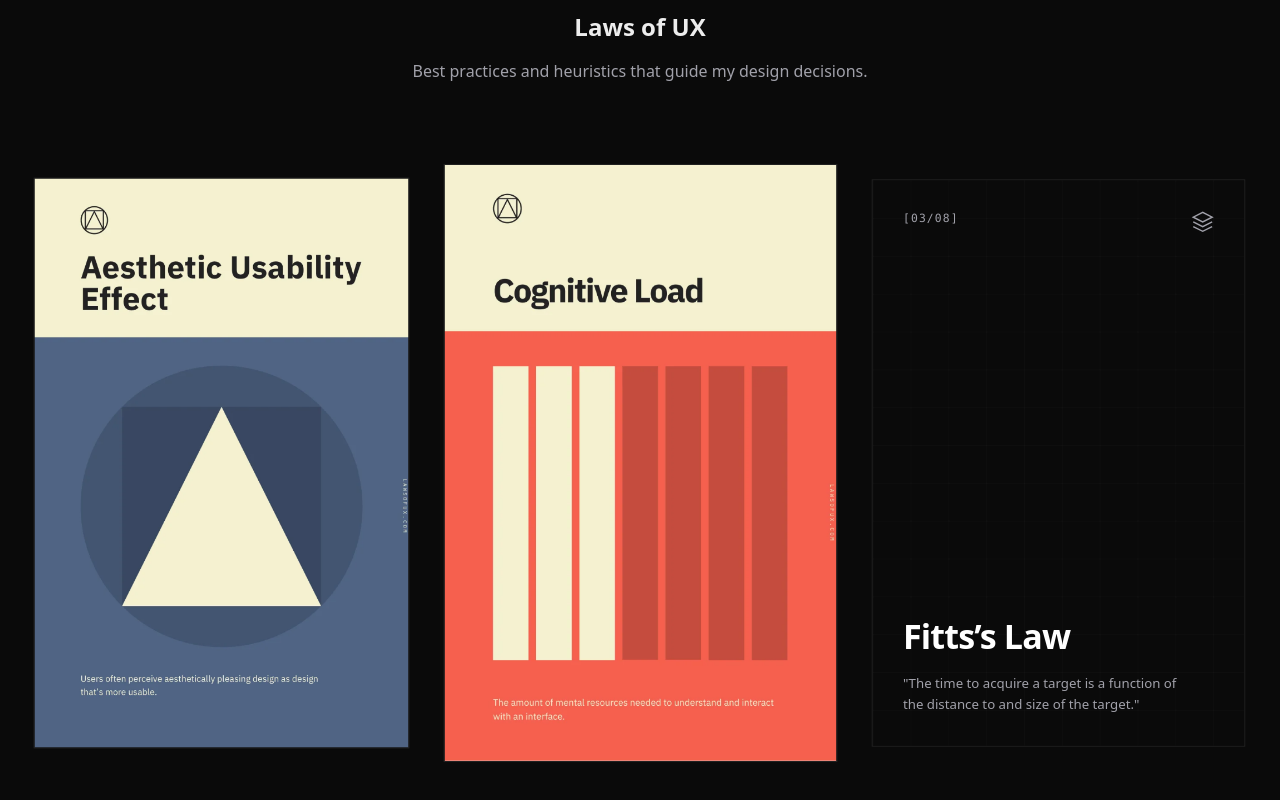
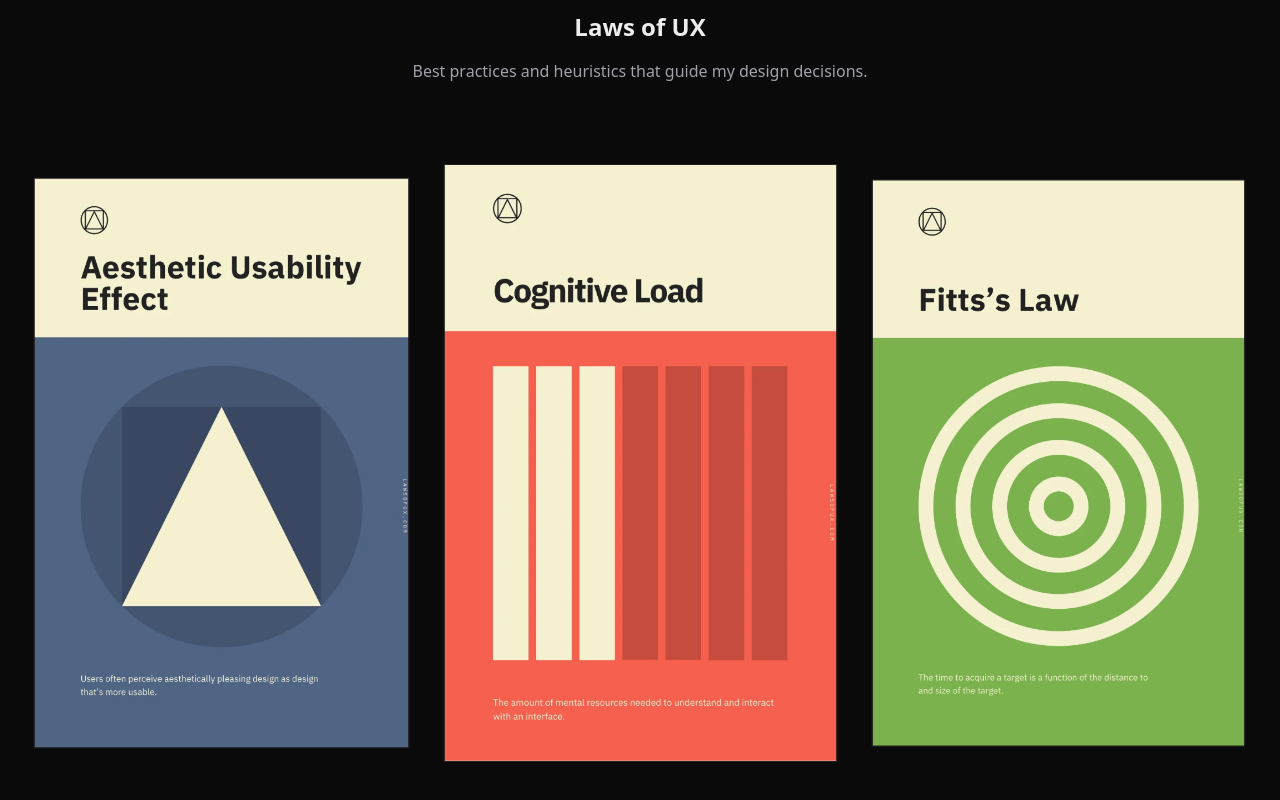
Before and after one commit to JoshuaPil/jp-portfolio, a Next.js app: page / in a window 1280 px wide. Shown: the part 1685-2485 px from the top of the page. Built offline with nearby package versions, Linux system fonts and the light colour scheme.

Commit message:
Add missing images for Fitts's Law and Law of Proximity

```diff
--- a/components/ui/laws-carousel.tsx
+++ b/components/ui/laws-carousel.tsx
@@ -22,6 +22,7 @@ const laws = [
     {
         name: "Fitts’s Law",
         desc: "The time to acquire a target is a function of the distance to and size of the target.",
+        image: "/images/laws/fitts-law.png",
         color: "#98C1D9", // Light Blue
         textColor: "text-slate-900"
     },
@@ -41,6 +42,7 @@ const laws = [
     {
         name: "Law of Proximity",
         desc: "Objects that are near, or proximate to each other, tend to be grouped together.",
+        image: "/images/laws/law-of-proximity.png",
         color: "#293241", // Dark Blue
         textColor: "text-white"
     },
```
Also changed, not shown: public/images/laws/fitts-law.png (added), public/images/laws/law-of-proximity.png (added).
